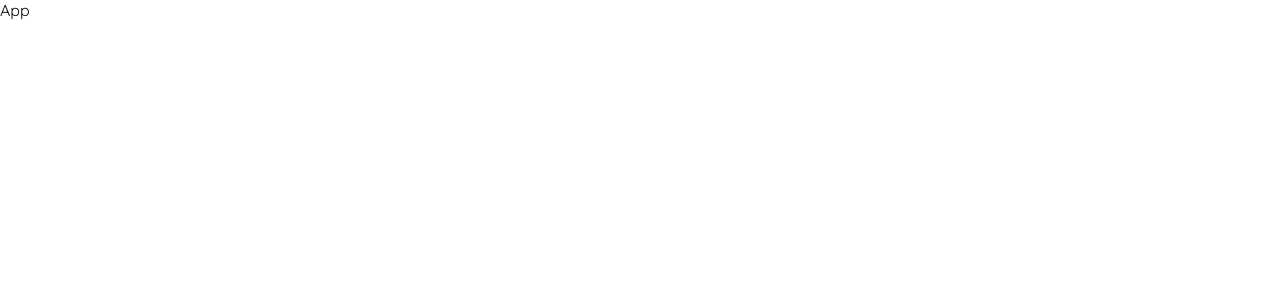
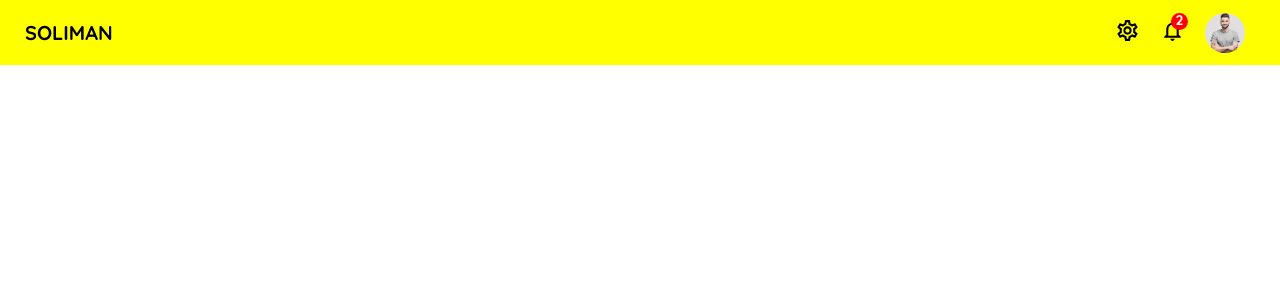
Before and after one commit to Soliman3/e-commerce-mern-fullstack-adminpanel-reduxtoolkit-jwt-stripe-styled-firebase-responsive, a React (Create React App) app in the folder admin/: page / in a window 1280 px wide. Shown: the top 300 px of the page. Built offline with nearby package versions, Linux system fonts and the light colour scheme.

Commit message:
Admin Panel: Create TobBar jsx

```diff
--- a/admin/src/App.js
+++ b/admin/src/App.js
@@ -1,10 +1,15 @@
+import TopBar from "./components/topBar/TopBar";
+import styled from "styled-components";
 
+// Styling..
+const Container = styled.div`
 
+`
 function App() {
   return (
-    <div className="App">
-      App
-    </div>
+    <Container>
+      <TopBar />
+    </Container>
   );
 }
 
--- /dev/null
+++ b/admin/src/components/topBar/TopBar.jsx
@@ -0,0 +1,96 @@
+import React from 'react'
+import styled from 'styled-components'
+
+// import icons from mui5 library...
+import { NotificationsNone, SettingsOutlined } from '@mui/icons-material/';
+
+// import required image from images library...
+import profilePhoto from '../../images/1.jpg'
+// Styling...
+const Container = styled.div`
+    display:flex;
+    align-items: center;
+    justify-content: space-between;
+    width: 100%;
+    height: 65px;
+    position: sticky;
+    top: 0;
+    z-index: 100;
+`
+const Wrapper = styled.div`
+    display: flex;
+    align-items: center;
+    justify-content: space-between;
+    width: 100%;
+    background-color: yellow;
+    color: black;
+    height: 100%;
+    padding: 0px 35px 0px 25px;
+`
+const TopBarLeft = styled.div`
+
+`
+const BrandLogo = styled.span`
+    cursor: pointer;
+    font-weight: 700;
+    font-size: 20px;
+
+
+`
+const TopBarRight = styled.div`
+    display: flex;
+    gap:20px;
+    align-items: center;
+    justify-content: center;
+`
+const TopBarRightIcons = styled.div`
+    position: relative;
+`
+const TopBarRightBadge = styled.span`
+    position: absolute;
+    background-color: red;
+    color: white;
+    width: 17px;
+    height: 17px;
+    border-radius: 50%;
+    top:-5px;
+    right: -3px;
+    display: flex;
+    align-items: center;
+    justify-content: center;
+    font-size: 14px;
+    font-weight: bold;
+`
+const ProfileImage = styled.img`
+    width: 40px;
+    height: 40px;
+    border-radius: 50%;
+    object-fit: cover;
+    cursor: pointer;
+`
+const TopBarNotificationNumber = styled.span`
+    margin-bottom: 3px;
+`
+export default function TopBar() {
+  return (
+    <Container>
+          <Wrapper>
+              <TopBarLeft>
+                  <BrandLogo>SOLIMAN</BrandLogo>
+              </TopBarLeft>
+              <TopBarRight>
+                  <TopBarRightIcons>
+                      <SettingsOutlined style={{fontSize: '25px'}} />
+                  </TopBarRightIcons>
+                  <TopBarRightIcons>
+                      <NotificationsNone style={{fontSize: '25px'}} />
+                      <TopBarRightBadge>
+                          <TopBarNotificationNumber>2</TopBarNotificationNumber>
+                      </TopBarRightBadge>
+                  </TopBarRightIcons>
+                  <ProfileImage src={profilePhoto} alt='Profile Image'/>
+              </TopBarRight>
+      </Wrapper>
+    </Container>
+  )
+}
```
Also changed, not shown: admin/src/images/1.jpg (added).
